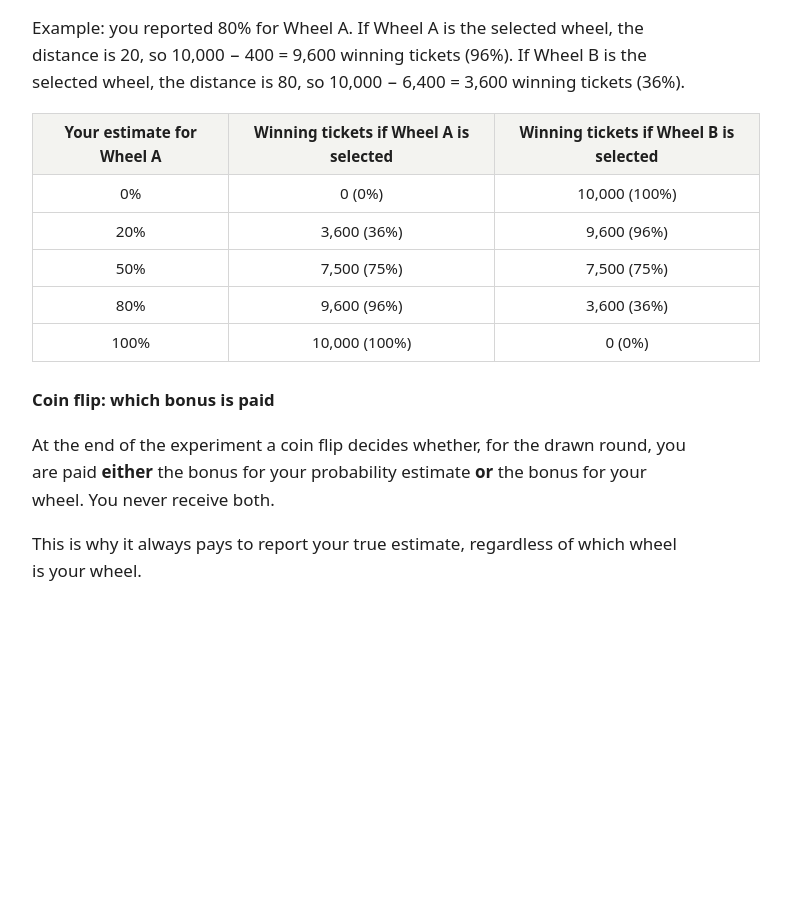
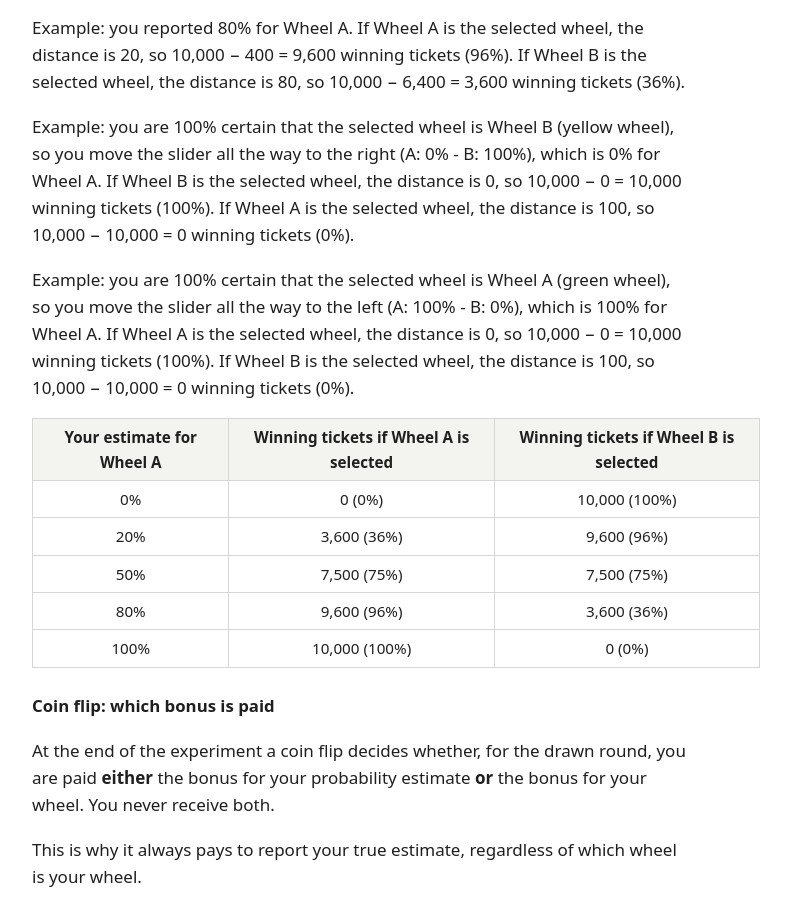
Before and after one commit to jhjelte7/belief-updating-instructions, a plain HTML site: page en/ego.html in a window 1280 px wide. Shown: the part 3651-4561 px from the top of the page, without its empty margins (244-1035 px from the left). Before the commit the page ends 4316 px from the top, so only its background shows below. Drawn offline with Linux system fonts and the light colour scheme.

Commit message:
English RQSR pages: add two extreme examples (100% Wheel B, 100% Wheel A)
Co-Authored-By: Claude Opus 5.5 <noreply@anthropic.com>

```diff
--- a/en/ego.html
+++ b/en/ego.html
@@ -45,6 +45,8 @@
 <h3>The exact rule</h3>
 <p>There are 10,000 tickets for the chosen estimate, of which 10,000 − (distance)² are winning tickets. The distance is the difference in percentage points between your estimate for Wheel A and 100 if Wheel A is the selected wheel, or 0 if Wheel B is the selected wheel. Then one ticket is drawn. If the ticket drawn is a winning ticket, you receive <b>$10.00</b>; otherwise nothing.</p>
 <p>Example: you reported 80% for Wheel A. If Wheel A is the selected wheel, the distance is 20, so 10,000 − 400 = 9,600 winning tickets (96%). If Wheel B is the selected wheel, the distance is 80, so 10,000 − 6,400 = 3,600 winning tickets (36%).</p>
+<p>Example: you are 100% certain that the selected wheel is Wheel B (yellow wheel), so you move the slider all the way to the right (A: 0% - B: 100%), which is 0% for Wheel A. If Wheel B is the selected wheel, the distance is 0, so 10,000 − 0 = 10,000 winning tickets (100%). If Wheel A is the selected wheel, the distance is 100, so 10,000 − 10,000 = 0 winning tickets (0%).</p>
+<p>Example: you are 100% certain that the selected wheel is Wheel A (green wheel), so you move the slider all the way to the left (A: 100% - B: 0%), which is 100% for Wheel A. If Wheel A is the selected wheel, the distance is 0, so 10,000 − 0 = 10,000 winning tickets (100%). If Wheel B is the selected wheel, the distance is 100, so 10,000 − 10,000 = 0 winning tickets (0%).</p>
 <div class="table-wrap"><table>
 <thead><tr><th scope="col">Your estimate for Wheel A</th><th scope="col">Winning tickets if Wheel A is selected</th><th scope="col">Winning tickets if Wheel B is selected</th></tr></thead>
 <tbody>
```
Also changed, not shown: en/bonus-wheel.html (+2 -0 lines), en/index.html (+3 -0 lines).
